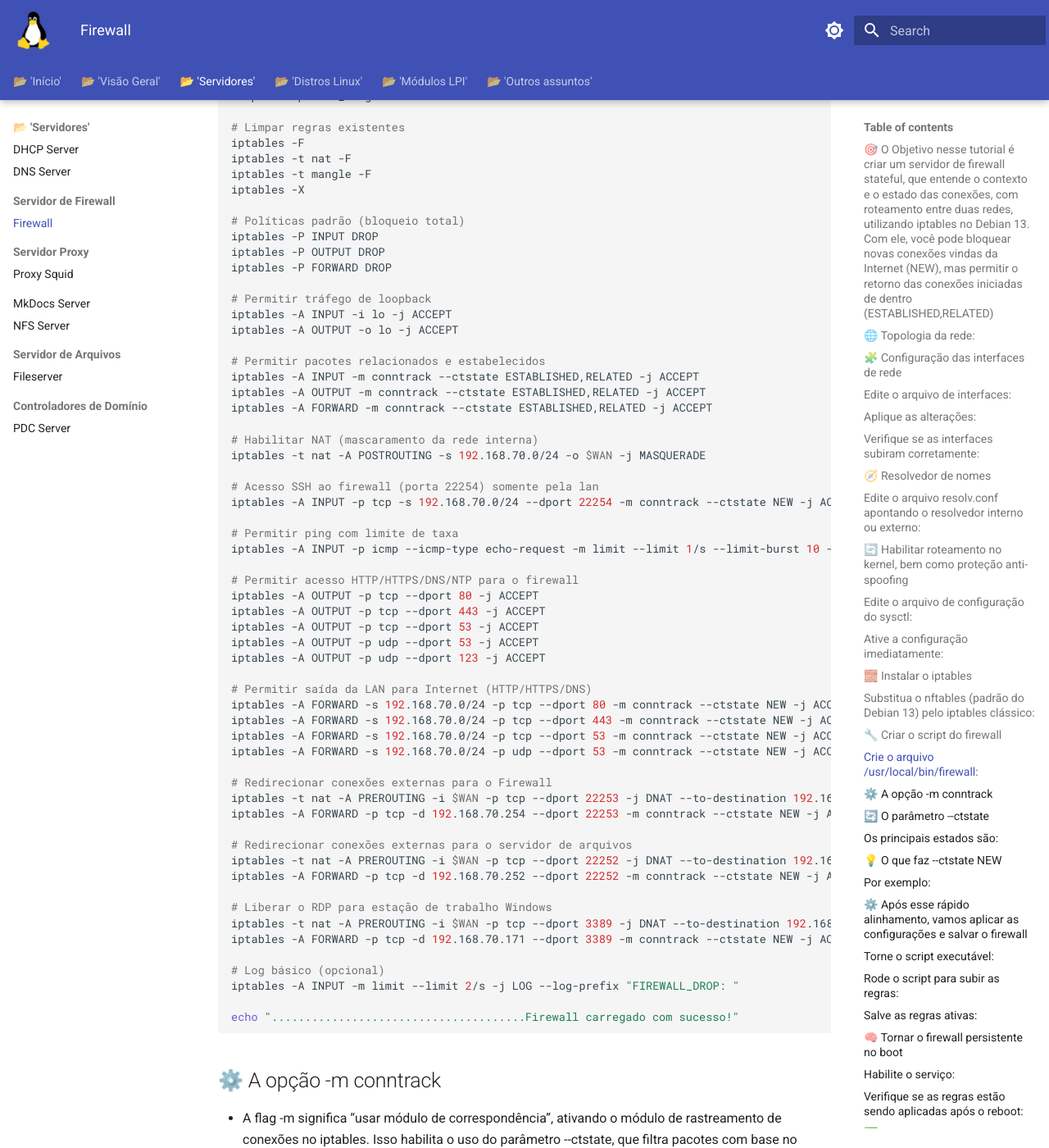
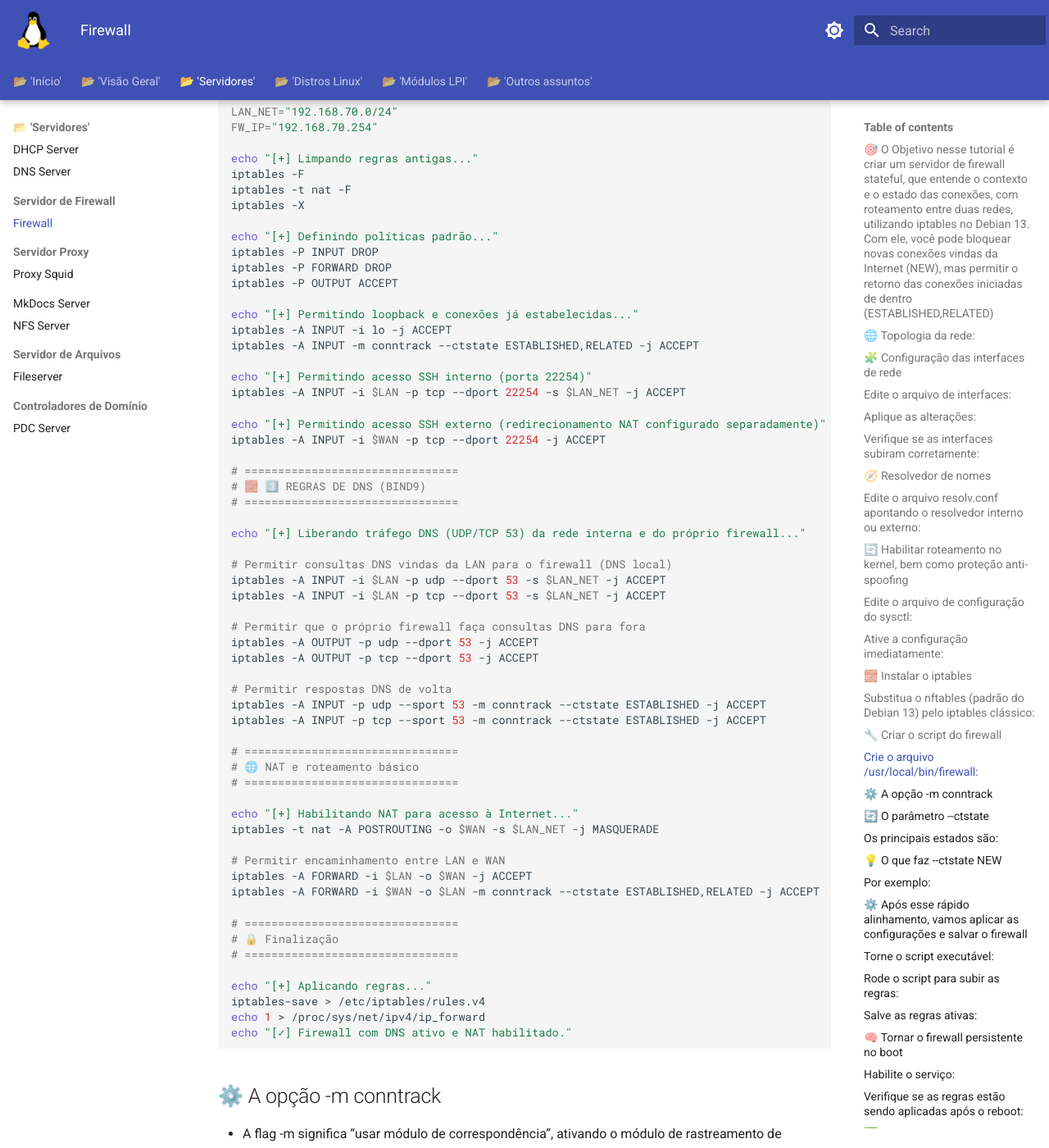
Before and after one commit to educharquero/officinas, an MkDocs documentation site: the page built from docs/Firewall.md, in a window 1280 px wide and 1400 px high, scrolled down 2887 px. Shown: the whole window at 82% size. Built offline with MkDocs 1.6.1 and Material for MkDocs 9.7.7, drawn with Linux system fonts in a browser that asks for light colours; some of the changed text lies outside the part shown.

Commit message:
firewall

````diff
--- a/docs/Firewall.md
+++ b/docs/Firewall.md
@@ -112,74 +112,75 @@ vim /usr/local/bin/firewall
 ##        Versão: 11.2025                ##
 ##        Licença: GPLv3                 ##
 ###########################################
+#!/bin/bash
+### FIREWALL + DNS RULES ###
+### Local: /usr/local/bin/firewall.sh
 
 # Interfaces
-WAN="enp1s0"
-LAN="enp7s0"
+LAN="ens19"
+WAN="ens18"
 
-# Carregar módulos do kernel
-modprobe iptable_nat
-modprobe iptable_filter
-modprobe iptable_mangle
+# Rede interna e IP do Firewall
+LAN_NET="192.168.70.0/24"
+FW_IP="192.168.70.254"
 
-# Limpar regras existentes
+echo "[+] Limpando regras antigas..."
 iptables -F
 iptables -t nat -F
-iptables -t mangle -F
 iptables -X
 
-# Políticas padrão (bloqueio total)
+echo "[+] Definindo políticas padrão..."
 iptables -P INPUT DROP
-iptables -P OUTPUT DROP
 iptables -P FORWARD DROP
+iptables -P OUTPUT ACCEPT
 
-# Permitir tráfego de loopback
+echo "[+] Permitindo loopback e conexões já estabelecidas..."
 iptables -A INPUT -i lo -j ACCEPT
-iptables -A OUTPUT -o lo -j ACCEPT
+iptables -A INPUT -m conntrack --ctstate ESTABLISHED,RELATED -j ACCEPT
 
-# Permitir pacotes relacionados e estabelecidos
-iptables -A INPUT -m conntrack --ctstate ESTABLISHED,RELATED -j ACCEPT
-iptables -A OUTPUT -m conntrack --ctstate ESTABLISHED,RELATED -j ACCEPT
-iptables -A FORWARD -m conntrack --ctstate ESTABLISHED,RELATED -j ACCEPT
+echo "[+] Permitindo acesso SSH interno (porta 22254)"
+iptables -A INPUT -i $LAN -p tcp --dport 22254 -s $LAN_NET -j ACCEPT
 
-# Habilitar NAT (mascaramento da rede interna)
-iptables -t nat -A POSTROUTING -s 192.168.70.0/24 -o $WAN -j MASQUERADE
+echo "[+] Permitindo acesso SSH externo (redirecionamento NAT configurado separadamente)"
+iptables -A INPUT -i $WAN -p tcp --dport 22254 -j ACCEPT
 
-# Acesso SSH ao firewall (porta 22254) somente pela lan
-iptables -A INPUT -p tcp -s 192.168.70.0/24 --dport 22254 -m conntrack --ctstate NEW -j ACCEPT
+# ================================
+# 🧱 3️⃣ REGRAS DE DNS (BIND9)
+# ================================
 
-# Permitir ping com limite de taxa
-iptables -A INPUT -p icmp --icmp-type echo-request -m limit --limit 1/s --limit-burst 10 -j ACCEPT
+echo "[+] Liberando tráfego DNS (UDP/TCP 53) da rede interna e do próprio firewall..."
 
-# Permitir acesso HTTP/HTTPS/DNS/NTP para o firewall
-iptables -A OUTPUT -p tcp --dport 80 -j ACCEPT
-iptables -A OUTPUT -p tcp --dport 443 -j ACCEPT
+# Permitir consultas DNS vindas da LAN para o firewall (DNS local)
+iptables -A INPUT -i $LAN -p udp --dport 53 -s $LAN_NET -j ACCEPT
+iptables -A INPUT -i $LAN -p tcp --dport 53 -s $LAN_NET -j ACCEPT
+
+# Permitir que o próprio firewall faça consultas DNS para fora
+iptables -A OUTPUT -p udp --dport 53 -j ACCEPT
 iptables -A OUTPUT -p tcp --dport 53 -j ACCEPT
-iptables -A OUTPUT -p udp --dport 53 -j ACCEPT
-iptables -A OUTPUT -p udp --dport 123 -j ACCEPT
 
-# Permitir saída da LAN para Internet (HTTP/HTTPS/DNS)
-iptables -A FORWARD -s 192.168.70.0/24 -p tcp --dport 80 -m conntrack --ctstate NEW -j ACCEPT
-iptables -A FORWARD -s 192.168.70.0/24 -p tcp --dport 443 -m conntrack --ctstate NEW -j ACCEPT
-iptables -A FORWARD -s 192.168.70.0/24 -p tcp --dport 53 -m conntrack --ctstate NEW -j ACCEPT
-iptables -A FORWARD -s 192.168.70.0/24 -p udp --dport 53 -m conntrack --ctstate NEW -j ACCEPT
+# Permitir respostas DNS de volta
+iptables -A INPUT -p udp --sport 53 -m conntrack --ctstate ESTABLISHED -j ACCEPT
+iptables -A INPUT -p tcp --sport 53 -m conntrack --ctstate ESTABLISHED -j ACCEPT
 
-# Redirecionar conexões externas para o Firewall
-iptables -t nat -A PREROUTING -i $WAN -p tcp --dport 22253 -j DNAT --to-destination 192.168.70.254:22253
-iptables -A FORWARD -p tcp -d 192.168.70.254 --dport 22253 -m conntrack --ctstate NEW -j ACCEPT
+# ================================
+# 🌐 NAT e roteamento básico
+# ================================
 
-# Redirecionar conexões externas para o servidor de arquivos
-iptables -t nat -A PREROUTING -i $WAN -p tcp --dport 22252 -j DNAT --to-destination 192.168.70.252:22252
-iptables -A FORWARD -p tcp -d 192.168.70.252 --dport 22252 -m conntrack --ctstate NEW -j ACCEPT
+echo "[+] Habilitando NAT para acesso à Internet..."
+iptables -t nat -A POSTROUTING -o $WAN -s $LAN_NET -j MASQUERADE
 
-# Liberar o RDP para estação de trabalho Windows
-iptables -t nat -A PREROUTING -i $WAN -p tcp --dport 3389 -j DNAT --to-destination 192.168.70.171:3389
-iptables -A FORWARD -p tcp -d 192.168.70.171 --dport 3389 -m conntrack --ctstate NEW -j ACCEPT
+# Permitir encaminhamento entre LAN e WAN
+iptables -A FORWARD -i $LAN -o $WAN -j ACCEPT
+iptables -A FORWARD -i $WAN -o $LAN -m conntrack --ctstate ESTABLISHED,RELATED -j ACCEPT
 
-# Log básico (opcional)
-iptables -A INPUT -m limit --limit 2/s -j LOG --log-prefix "FIREWALL_DROP: "
+# ================================
+# 🔒 Finalização
+# ================================
 
-echo "......................................Firewall carregado com sucesso!"
+echo "[+] Aplicando regras..."
+iptables-save > /etc/iptables/rules.v4
+echo 1 > /proc/sys/net/ipv4/ip_forward
+echo "[✓] Firewall com DNS ativo e NAT habilitado."
 ```
 
 ## ⚙️  A opção -m conntrack
````
Also changed, not shown: site/DHCP_Server/index.html, site/DNS_Server/index.html, site/NFS_Server/index.html, site/search/search_index.json.
